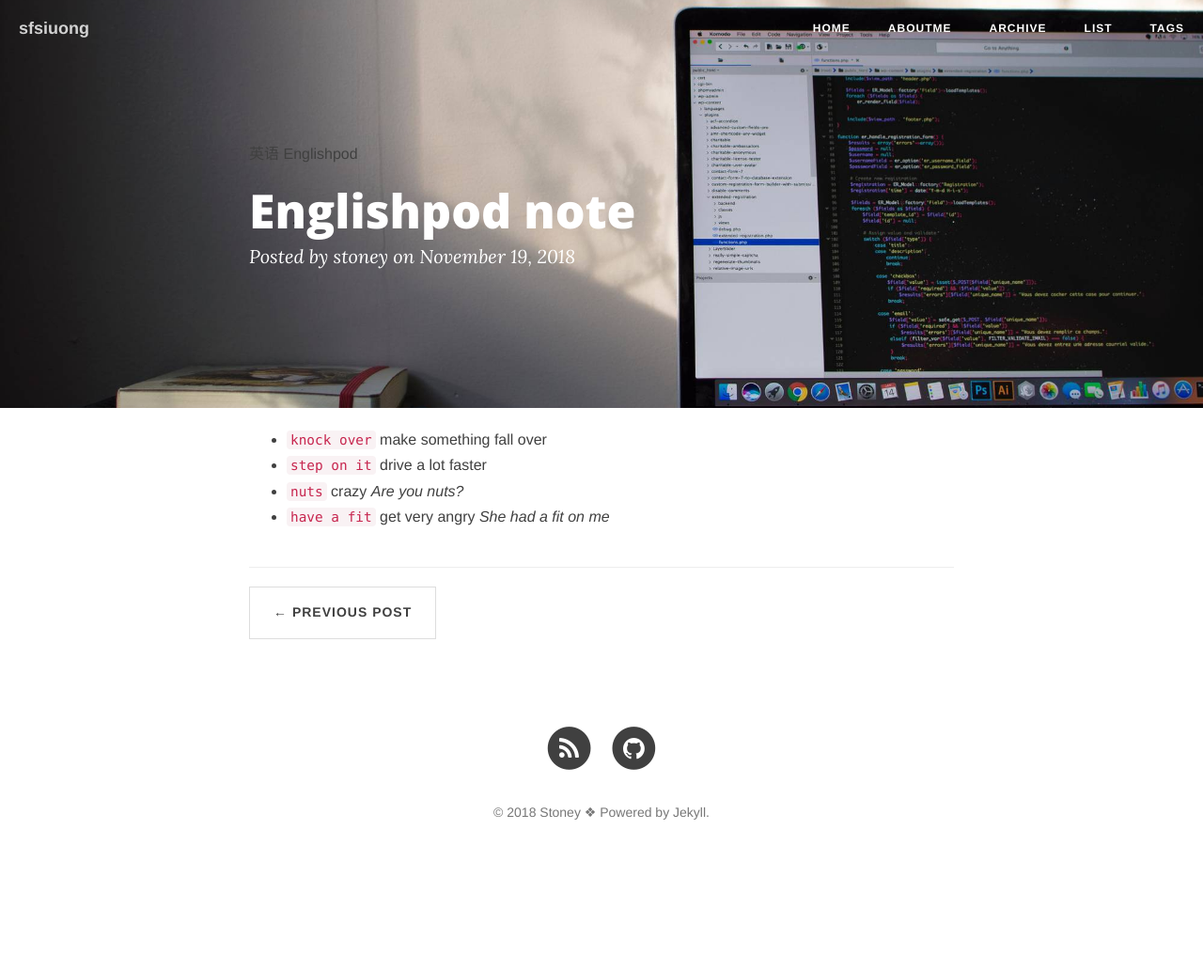
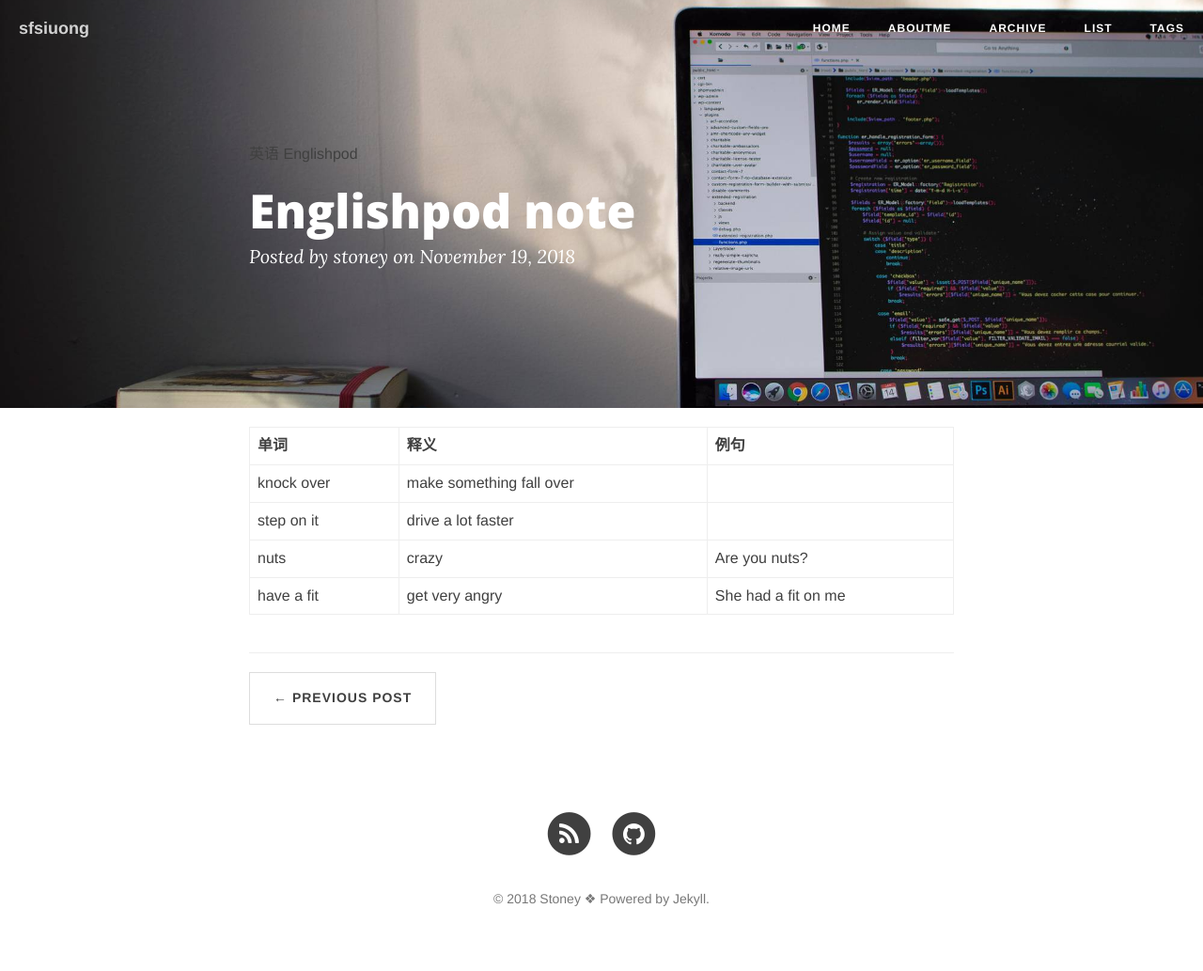
Before and after one commit to sfsiuong/sfsiuong.github.io, a Jekyll site: the page built from _posts/2018-11-19-englishpod-note.md, in a window 1280 px wide. Shown: the whole page at 94% size. Built offline with Jekyll 4.4.1, drawn with Linux system fonts in a browser that asks for light colours; nearby versions of some CDN libraries; comment, search, counter and statistics services are not loaded; before the commit the page ends 942 px from its top, so only the background shows below that.

Commit message:
Update 2018-11-19-englishpod-note.md

```diff
--- a/_posts/2018-11-19-englishpod-note.md
+++ b/_posts/2018-11-19-englishpod-note.md
@@ -4,8 +4,9 @@ title: Englishpod note
 date: 2018-11-19
 tags: 英语 Englishpod
 ---
-
-- `knock over`		make something fall over
-- `step on it`         drive a lot faster
-- `nuts`                      crazy    *Are you nuts?*
-- `have a fit`          get very angry    *She had a fit on me*
+| 单词       | 释义                     | 例句                |
+| ---------- | ------------------------ | :------------------ |
+| knock over | make something fall over |                     |
+| step on it | drive a lot faster       |                     |
+| nuts       | crazy                    | Are you nuts?       |
+| have a fit | get very angry           | She had a fit on me |
```
